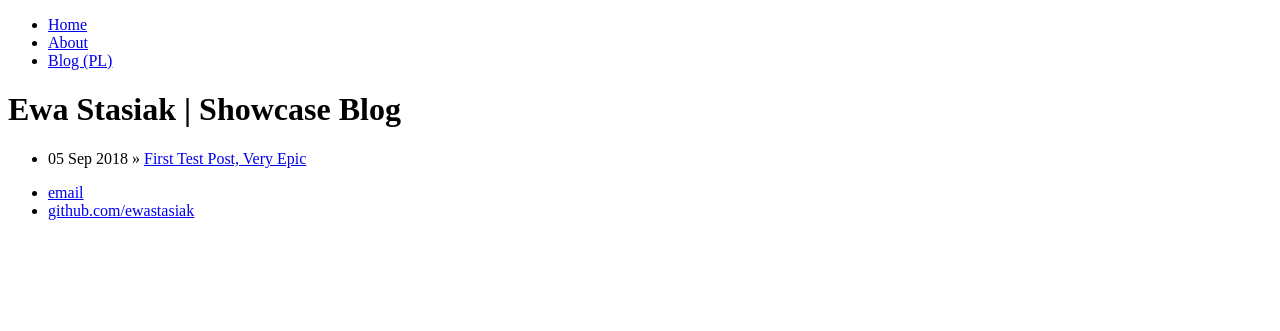
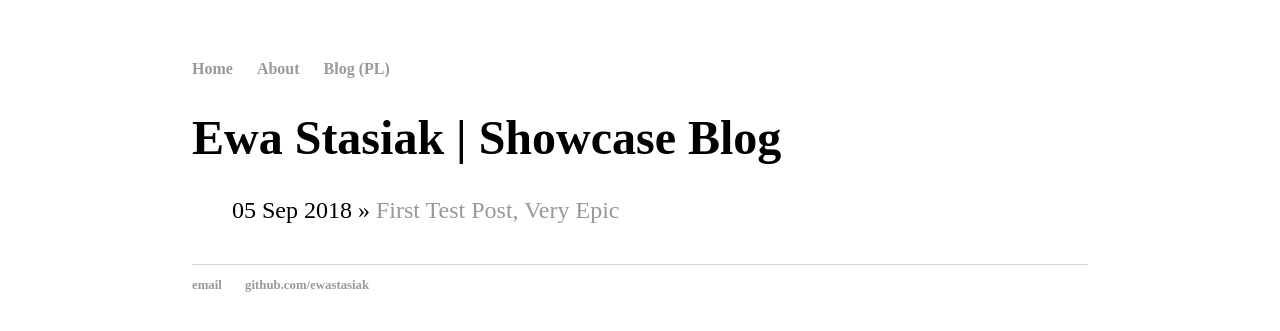
Before and after one commit to ewastasiak/Showcase, a Jekyll site: the page built from blog/index.html, in a window 1280 px wide. Shown: the top 331 px of the page. Built offline with Jekyll 4.4.1, drawn with Linux system fonts in a browser that asks for light colours.

Commit message:
fix: Name convention

```diff
--- a/_layouts/default.html
+++ b/_layouts/default.html
@@ -4,7 +4,7 @@
 	<head>
 		<title>{{ page.title }}</title>
 		<!-- main stylesheet -->
-		<link rel="stylesheet" href="css/styles.css">
+		<link rel="stylesheet" href="/css/main.css">
 	</head>
 
 	<body>
```
Also changed, not shown: css/main.css (renamed from css/styles.css).
